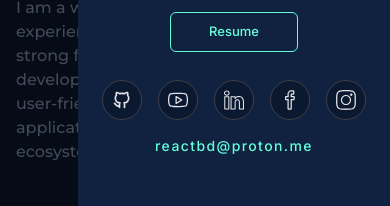
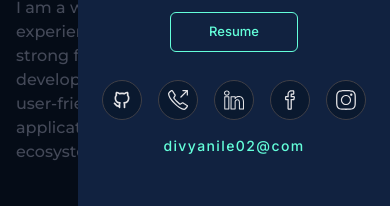
Before and after one commit to divyanile/portfolio, a Next.js app: page / in a window 390 px wide. Both pictures are taken after a click on the element 362 px from the left and 40 px from the top of the page. Shown: the part 288-494 px from the top of the page. Built offline with nearby package versions, Linux system fonts and the light colour scheme.

Commit message:
responsive chnages

```diff
--- a/components/Navbar.tsx
+++ b/components/Navbar.tsx
@@ -3,7 +3,7 @@ import { logo } from "@/public/assets";
 import Link from "next/link";
 import { useState } from "react";
 import { TbBrandGithub } from "react-icons/tb";
-import { SlSocialYoutube } from "react-icons/sl";
+import { SlCallOut, SlSocialYoutube } from "react-icons/sl";
 import {
   SlSocialLinkedin,
   SlSocialFacebook,
@@ -235,7 +235,7 @@ const Navbar = () => {
                     </motion.li>
                   </Link>
                 </ul>
-                <a href="/assets/noor_resume.pdf" target="_blank">
+                <a href="/assets/divya_nile_resume.pdf" target="_blank">
                   <motion.button
                     initial={{ opacity: 0 }}
                     animate={{ opacity: 1 }}
@@ -250,7 +250,7 @@ const Navbar = () => {
                     initial={{ y: 20, opacity: 0 }}
                     animate={{ y: 0, opacity: 1 }}
                     transition={{ delay: 0.8, ease: "easeIn" }}
-                    href="https://github.com/noorjsdivs"
+                    href="https://github.com/divyanile"
                     target="_blank"
                   >
                     <span className="w-10 h-10 text-xl bg-bodyColor border-[1px] border-zinc-700 hover:border-textGreen text-zinc-200 rounded-full inline-flex items-center justify-center hover:text-textGreen cursor-pointer hover:-translate-y-2 transition-all duration-300">
@@ -261,18 +261,18 @@ const Navbar = () => {
                     initial={{ y: 20, opacity: 0 }}
                     animate={{ y: 0, opacity: 1 }}
                     transition={{ delay: 0.85, ease: "easeIn" }}
-                    href="https://www.youtube.com/channel/UChkOsij0dhgft0GhHRauOAA"
+                    href="tel:+919137999797"
                     target="_blank"
                   >
                     <span className="w-10 h-10 text-xl bg-bodyColor border-[1px] border-zinc-700 hover:border-textGreen text-zinc-200 rounded-full inline-flex items-center justify-center hover:text-textGreen cursor-pointer hover:-translate-y-2 transition-all duration-300">
-                      <SlSocialYoutube />
+                      <SlCallOut />
                     </span>
                   </motion.a>
                   <motion.a
                     initial={{ y: 20, opacity: 0 }}
                     animate={{ y: 0, opacity: 1 }}
                     transition={{ delay: 0.9, ease: "easeIn" }}
-                    href="https://www.linkedin.com/in/noor-mohammad-ab2245193/"
+                    href="https://www.linkedin.com/in/divyanile/"
                     target="_blank"
                   >
                     <span className="w-10 h-10 text-xl bg-bodyColor border-[1px] border-zinc-700 hover:border-textGreen text-zinc-200 rounded-full inline-flex items-center justify-center hover:text-textGreen cursor-pointer hover:-translate-y-2 transition-all duration-300">
@@ -283,7 +283,7 @@ const Navbar = () => {
                     initial={{ y: 20, opacity: 0 }}
                     animate={{ y: 0, opacity: 1 }}
                     transition={{ delay: 0.95, ease: "easeIn" }}
-                    href="https://www.facebook.com/Noorlalu143/"
+                    href="https://www.facebook.com/divya.nile.35"
                     target="_blank"
                   >
                     <span className="w-10 h-10 text-xl bg-bodyColor border-[1px] border-zinc-700 hover:border-textGreen text-zinc-200 rounded-full inline-flex items-center justify-center hover:text-textGreen cursor-pointer hover:-translate-y-2 transition-all duration-300">
@@ -294,7 +294,7 @@ const Navbar = () => {
                     initial={{ y: 20, opacity: 0 }}
                     animate={{ y: 0, opacity: 1 }}
                     transition={{ delay: 1, ease: "easeIn" }}
-                    href="https://www.instagram.com/simplenoor143/"
+                    href="https://www.instagram.com/divyanile_/"
                     target="_blank"
                   >
                     <span className="w-10 h-10 text-xl bg-bodyColor border-[1px] border-zinc-700 hover:border-textGreen text-zinc-200 rounded-full inline-flex items-center justify-center hover:text-textGreen cursor-pointer hover:-translate-y-2 transition-all duration-300">
@@ -309,9 +309,9 @@ const Navbar = () => {
                 animate={{ opacity: 1 }}
                 transition={{ delay: 1.2, ease: "easeIn" }}
                 className="text-sm w-72 tracking-widest text-textGreen text-center mt-4"
-                href="mailto:noor.jsdivs@gmail.com"
+                href="mailto:divyanile02@gmail.com"
               >
-                <p>reactbd@proton.me</p>
+                <p>divyanile02@com</p>
               </motion.a>
             </motion.div>
           </div>
```
